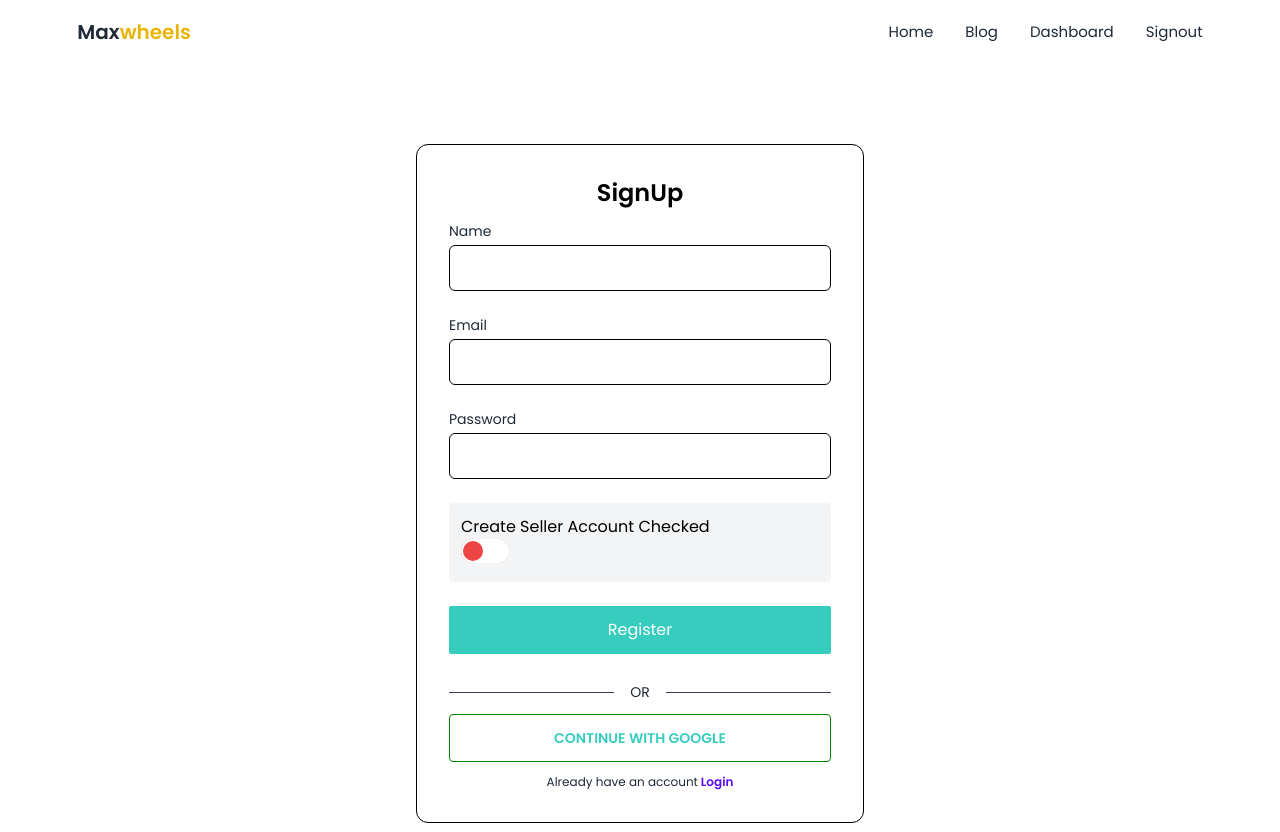
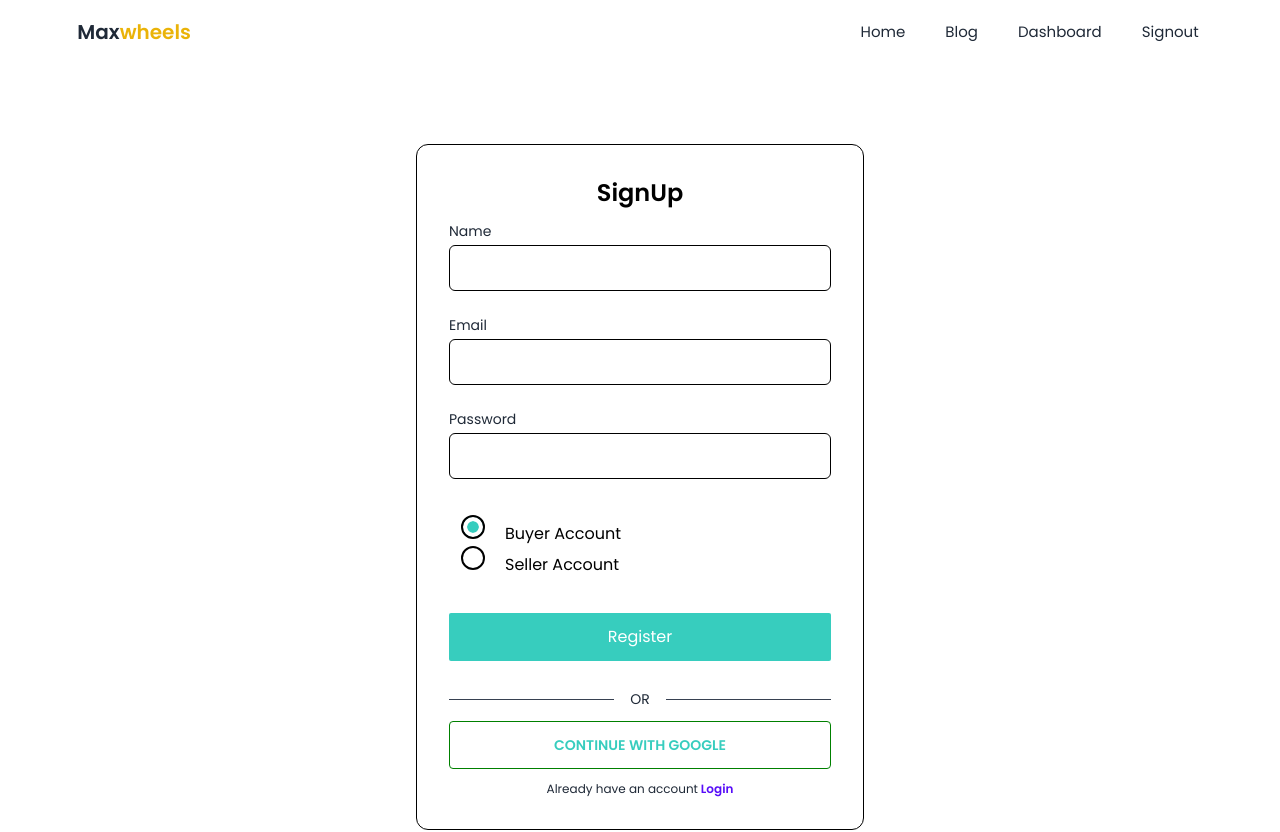
Before and after one commit to mdnoyonhossain/max-wheels-client-side, a React (Create React App) app: page /signup in a window 1280 px wide. Shown: the top 832 px of the page. Built offline with nearby package versions, Linux system fonts and the light colour scheme; no server answers; sample sign-in values are in the browser's storage.

Commit message:
All Buyers Done

```diff
--- a/src/Layouts/DashboardLayout/DashboardLayout.js
+++ b/src/Layouts/DashboardLayout/DashboardLayout.js
@@ -22,7 +22,7 @@ const DashboardLayout = () => {
                 </div>
                 <div className="drawer-side">
                     <label htmlFor="my-drawer-2" className="drawer-overlay"></label>
-                    <ul className="menu p-4 w-60 text-base-content">
+                    <ul className="menu p-4 w-60 sm:bg-base-100 text-base-content">
 
                         <li><Link to="/dashboard">My Order</Link></li>
                         {
--- a/src/Pages/Dashboard/AllBuyer/AllBuyer.js
+++ b/src/Pages/Dashboard/AllBuyer/AllBuyer.js
@@ -1,9 +1,80 @@
-import React from 'react';
+import { useQuery } from '@tanstack/react-query';
+import React, { useState } from 'react';
+import toast from 'react-hot-toast';
+import Loading from '../../Shared/Loading/Loading';
 
 const AllBuyer = () => {
+    const [buyerDelete, setBuyerDelete] = useState(null)
+
+    const { data: allbuyer = [], isLoading, refetch } = useQuery({
+        queryKey: ['users'],
+        queryFn: async () => {
+            const res = await fetch('http://localhost:5000/users/?email=buyer');
+            const data = await res.json();
+            return data;
+        }
+    });
+
+    const handleBuyerDelete = buyer => {
+        console.log(buyer._id);
+        fetch(`http://localhost:5000/users/${buyer._id}`, {
+            method: 'DELETE'
+        })
+            .then(res => res.json())
+            .then(data => {
+                if (data.deletedCount > 0) {
+                    toast.success('Seller Deleting Successfully');
+                    refetch()
+                }
+            })
+    }
+
+    if(isLoading){
+        return <Loading></Loading>
+    }
+
     return (
-        <div>
-            all Buyer
+        <div className="overflow-x-auto">
+            <h3 className="mb-4 font-bold text-3xl">All Buyer</h3>
+            <table className="table w-full">
+                <thead>
+                    <tr>
+                        <th></th>
+                        <th>Name</th>
+                        <th>Email</th>
+                        <th>Role</th>
+                        <th>Action</th>
+                    </tr>
+                </thead>
+                <tbody>
+                    {
+                        allbuyer.map((buyer, i) => <tr key={buyer._id} className="hover">
+                            <th>{i + 1}</th>
+                            <td>{buyer.name}</td>
+                            <td>{buyer.email}</td>
+                            <td>{buyer.role}</td>
+                            <td><label htmlFor="buyer-delete" onClick={() => setBuyerDelete(buyer)} className="btn btn-xs">Delete</label></td>
+                        </tr>)
+                    }
+
+                </tbody>
+            </table>
+            {
+               buyerDelete && <>
+                    <input type="checkbox" id="buyer-delete" className="modal-toggle" />
+                    <div className="modal">
+                        <div className="modal-box">
+                            <h3 className="font-bold text-lg">{buyerDelete.name}</h3>
+                            <p className="py-4"><b>Seller Email:</b> {buyerDelete.email}</p>
+                            <p className=" text-2xl text-orange-500">Are you Sure Delete Seller</p>
+                            <div className="modal-action">
+                                <label onClick={() => handleBuyerDelete(buyerDelete)}  htmlFor="buyer-delete" className="btn bg-orange-500">Delete</label>
+                                <label htmlFor="buyer-delete" className="btn bg-red-500">Cancel</label>
+                            </div>
+                        </div>
+                    </div>
+                </>
+            }
         </div>
     );
 };
--- a/src/Pages/Dashboard/Dashboard/AllSeller/AllSeller.js
+++ b/src/Pages/Dashboard/Dashboard/AllSeller/AllSeller.js
@@ -22,7 +22,7 @@ const AllSeller = () => {
         })
             .then(res => res.json())
             .then(data => {
-            if(data.deletedCount > 0){
+                if (data.deletedCount > 0) {
                     toast.success('Seller Deleting Successfully');
                     refetch()
                 }
--- a/src/Pages/Login/SignUp.js
+++ b/src/Pages/Login/SignUp.js
@@ -52,7 +52,7 @@ const SignUp = () => {
     }
 
     const saveUser = (name, email, role) => {
-        const user = {name, email, role};
+        const user = { name, email, role };
         fetch('http://localhost:5000/users', {
             method: 'POST',
             headers: {
@@ -60,10 +60,10 @@ const SignUp = () => {
             },
             body: JSON.stringify(user)
         })
-        .then(res => res.json())
-        .then(data => {
-            console.log(data);
-        })
+            .then(res => res.json())
+            .then(data => {
+                console.log(data);
+            })
     }
 
 
@@ -87,9 +87,11 @@ const SignUp = () => {
 
                     </div>
 
-                    <div className='bg-gray-100 p-3 rounded'>
-                        <label htmlFor="">Create Seller Account Checked</label><br />
-                        <input type="checkbox" value='seller' {...register('role')} className="toggle bg-red-500" />
+                    <div className='bg-white p-3 rounded'>
+                        <input type="radio" id='buyer' name="radio-4" value='buyer' {...register('role')} className="radio radio-accent" checked style={{ border: '2px solid black' }} />
+                        <label htmlFor="buyer" className='m-5'>Buyer Account</label> <br />
+                        <input type="radio" id='seller' name="radio-4" value='seller' {...register('role')} className="radio radio-accent" style={{ border: '2px solid black' }} />
+                        <label htmlFor="seller" className='m-5'>Seller Account</label>
                     </div>
 
                     <button className="block w-full p-3 text-center rounded-sm text-white bg-accent">Register</button>
--- a/src/Pages/Shared/Navbar/Navbar.js
+++ b/src/Pages/Shared/Navbar/Navbar.js
@@ -21,16 +21,16 @@ const Navbar = () => {
             </div>
             <div className="flex-none">
                 <ul className="menu menu-horizontal p-0">
-                    <li><Link to="/">Home</Link></li>
-                    <li><Link to="/blog">Blog</Link></li>
+                    <li className='mx-1 rounded'><Link to="/">Home</Link></li>
+                    <li className='mx-1 rounded'><Link to="/blog">Blog</Link></li>
                     {
                         user?.uid ?
                             <>
-                                <li><Link to="/dashboard">Dashboard</Link></li>
-                                <li><button onClick={userLogOut}>Signout</button></li>
+                                <li className='mx-1 rounded'><Link to="/dashboard">Dashboard</Link></li>
+                                <li className='mx-1 rounded'><button onClick={userLogOut}>Signout</button></li>
                             </>
                             :
-                            <li><Link to="/login">Login</Link></li>
+                            <li className='mx-1 rounded'><Link to="/login">Login</Link></li>
                     }
 
                 </ul>
```
Lines whose indentation alone changed are shown as unchanged.
